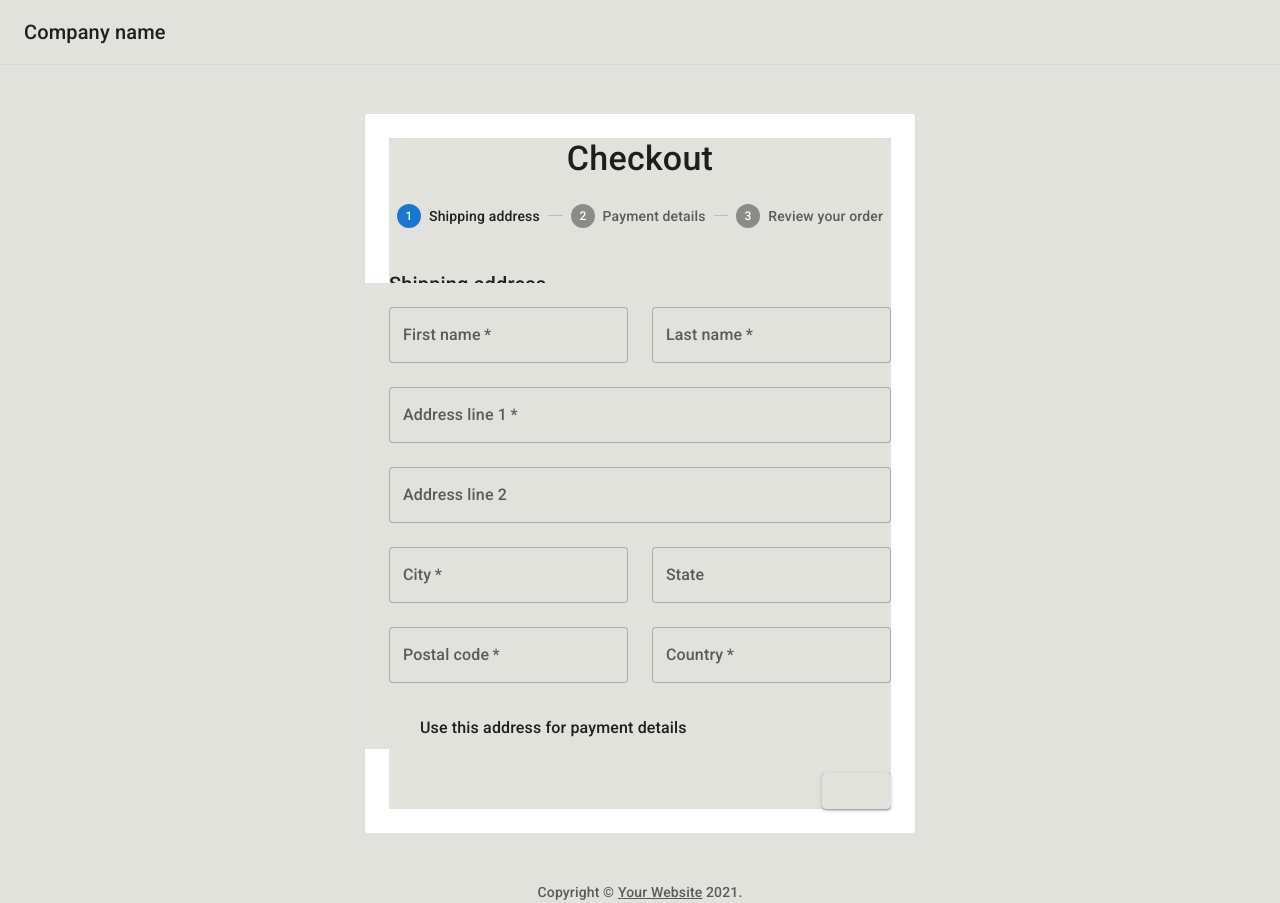
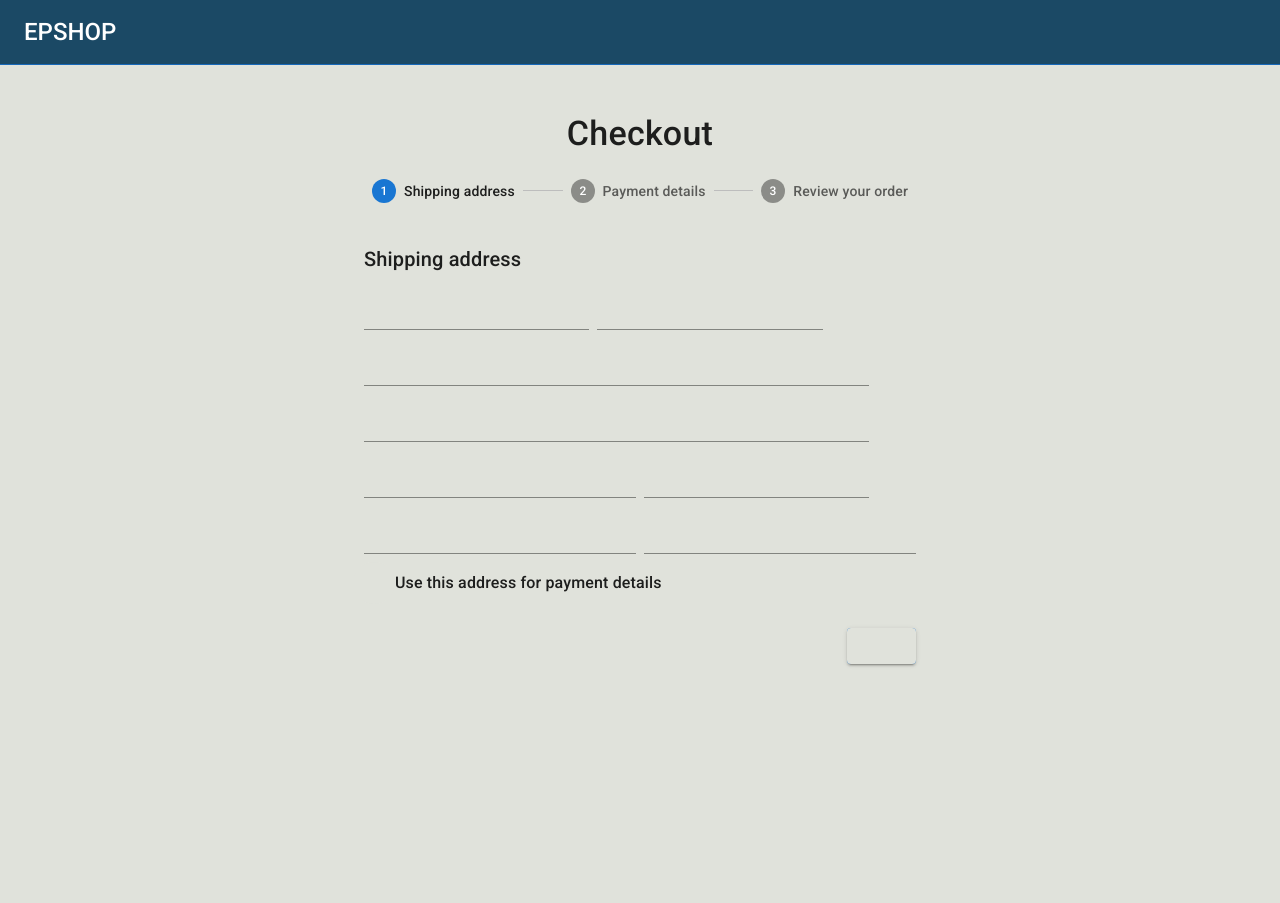
Before and after one commit to ErhartFabian/proyectoFinal, a React (Create React App) app: page /paymentprocess in a window 1280 px wide. After the commit the page ends 800 px from the top, so only its background shows below. Built offline with nearby package versions, Linux system fonts and the light colour scheme.

Commit message:
Pequeños cambios en diseño

```diff
--- a/src/components/PaymentProcess/AddressForm.js
+++ b/src/components/PaymentProcess/AddressForm.js
@@ -11,8 +11,8 @@ function AddressForm() {
       <Typography variant="h6" gutterBottom>
         Shipping address
       </Typography>
-      <Grid container spacing={3}>
-        <Grid item xs={12} sm={6}>
+      <Grid container  spacing={1}>
+        <Grid item xs={11} sm={5}>
           <TextField
             required
             id="firstName"
@@ -20,9 +20,10 @@ function AddressForm() {
             label="First name"
             fullWidth
             autoComplete="given-name"
+            variant="standard"
           />
         </Grid>
-        <Grid item xs={12} sm={6}>
+        <Grid item xs={11} sm={5} >
           <TextField
             required
             id="lastName"
@@ -30,9 +31,10 @@ function AddressForm() {
             label="Last name"
             fullWidth
             autoComplete="family-name"
+            variant="standard"
           />
         </Grid>
-        <Grid item xs={12}>
+        <Grid item xs={11}>
           <TextField
             required
             id="address1"
@@ -40,15 +42,17 @@ function AddressForm() {
             label="Address line 1"
             fullWidth
             autoComplete="shipping address-line1"
+            variant="standard"
           />
         </Grid>
-        <Grid item xs={12}>
+        <Grid item xs={11}>
           <TextField
             id="address2"
             name="address2"
             label="Address line 2"
             fullWidth
             autoComplete="shipping address-line2"
+            variant="standard"
           />
         </Grid>
         <Grid item xs={12} sm={6}>
@@ -59,14 +63,16 @@ function AddressForm() {
             label="City"
             fullWidth
             autoComplete="shipping address-level2"
+            variant="standard"
           />
         </Grid>
-        <Grid item xs={12} sm={6}>
+        <Grid item xs={12} sm={5}>
           <TextField
             id="state"
             name="state"
             label="State"
             fullWidth
+            variant="standard"
           />
         </Grid>
         <Grid item xs={12} sm={6}>
@@ -77,6 +83,7 @@ function AddressForm() {
             label="Postal code"
             fullWidth
             autoComplete="shipping postal-code"
+            variant="standard"
           />
         </Grid>
         <Grid item xs={12} sm={6}>
@@ -87,9 +94,10 @@ function AddressForm() {
             label="Country"
             fullWidth
             autoComplete="shipping country"
+            variant="standard"
           />
         </Grid>
-        <Grid item xs={12}>
+        <Grid item xs={10}>
           <FormControlLabel
             control={<Checkbox color="secondary" name="saveAddress" value="yes" />}
             label="Use this address for payment details"
--- a/src/components/PaymentProcess/PaymentForm.js
+++ b/src/components/PaymentProcess/PaymentForm.js
@@ -8,10 +8,10 @@ import Checkbox from '@mui/material/Checkbox';
 function PaymentForm() {
   return (
     <React.Fragment>
-      <Typography variant="h6" gutterBottom>
+      <Typography variant="h5" gutterBottom>
         Payment method
       </Typography>
-      <Grid container spacing={3}>
+      <Grid container spacing={1}>
         <Grid item xs={12} md={6}>
           <TextField
             required
--- a/src/components/PaymentProcess/PaymentProcess.component.jsx
+++ b/src/components/PaymentProcess/PaymentProcess.component.jsx
@@ -15,19 +15,8 @@ import { createTheme, ThemeProvider } from '@mui/material/styles';
 import AddressForm from './AddressForm';
 import PaymentForm from './PaymentForm';
 import Review from './Review';
+import paymentProcess from './paymentProcess.css';
 
-function Copyright() {
-  return (
-    <Typography variant="body2" color="text.secondary" align="center">
-      {'Copyright © '}
-      <Link color="inherit" href="https://mui.com/">
-        Your Website
-      </Link>{' '}
-      {new Date().getFullYear()}
-      {'.'}
-    </Typography>
-  );
-}
 
 const steps = ['Shipping address', 'Payment details', 'Review your order'];
 
@@ -62,21 +51,19 @@ export default function Checkout() {
       <CssBaseline />
       <AppBar
         position="absolute"
-        color="default"
         elevation={0}
         sx={{
           position: 'relative',
           borderBottom: (t) => `1px solid ${t.palette.divider}`,
-        }}
-      >
-        <Toolbar>
-          <Typography variant="h6" color="inherit" noWrap>
-            Company name
+        }}>
+        <Toolbar style={{ background: '#1B4965' }}>
+          <Typography variant="h5" style={{ background: '#1B4965' }}>
+            EPSHOP
           </Typography>
         </Toolbar>
       </AppBar>
-      <Container component="main" maxWidth="sm" sx={{ mb: 4 }}>
-        <Paper variant="outlined" sx={{ my: { xs: 3, md: 6 }, p: { xs: 2, md: 3 } }}>
+      <Container component="main" maxWidth="sm" sx={{ mb: 8 }}>
+        <Paper variant="standard" sx={{ my: { xs: 3, md: 6 }}}>
           <Typography component="h1" variant="h4" align="center">
             Checkout
           </Typography>
@@ -104,7 +91,9 @@ export default function Checkout() {
                 {getStepContent(activeStep)}
                 <Box sx={{ display: 'flex', justifyContent: 'flex-end' }}>
                   {activeStep !== 0 && (
-                    <Button onClick={handleBack} sx={{ mt: 3, ml: 1 }}>
+                    <Button
+                    variant="outlined"
+                    onClick={handleBack} sx={{ mt: 3, ml: 1 }}>
                       Back
                     </Button>
                   )}
@@ -113,15 +102,16 @@ export default function Checkout() {
                     variant="contained"
                     onClick={handleNext}
                     sx={{ mt: 3, ml: 1 }}
+                    style={{color: '#000000'}}
                   >
                     {activeStep === steps.length - 1 ? 'Place order' : 'Next'}
+
                   </Button>
                 </Box>
               </React.Fragment>
             )}
           </React.Fragment>
         </Paper>
-        <Copyright />
       </Container>
     </ThemeProvider>
   );
```
Also changed, not shown: src/components/PaymentProcess/paymentProcess.css (added).
